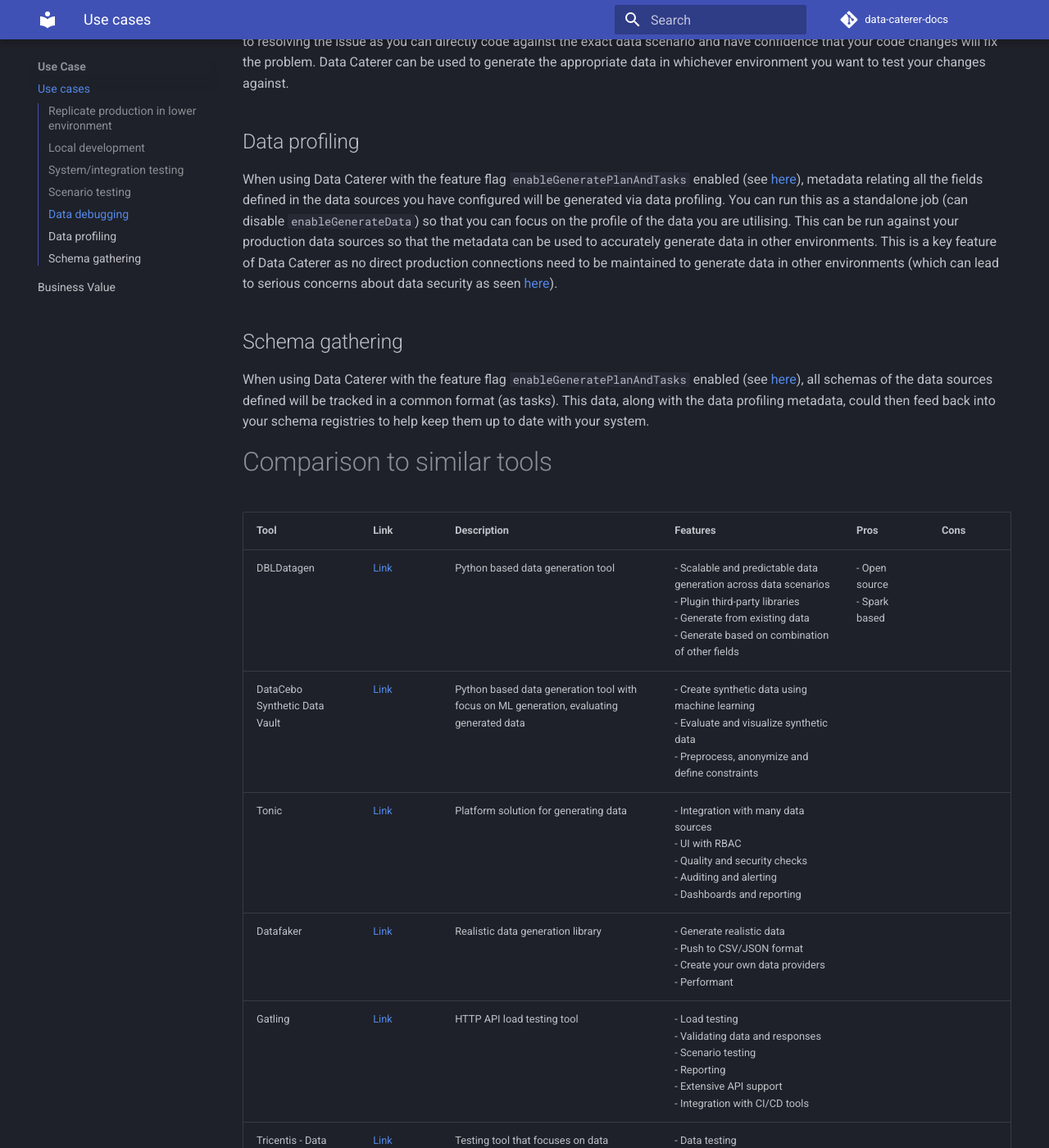
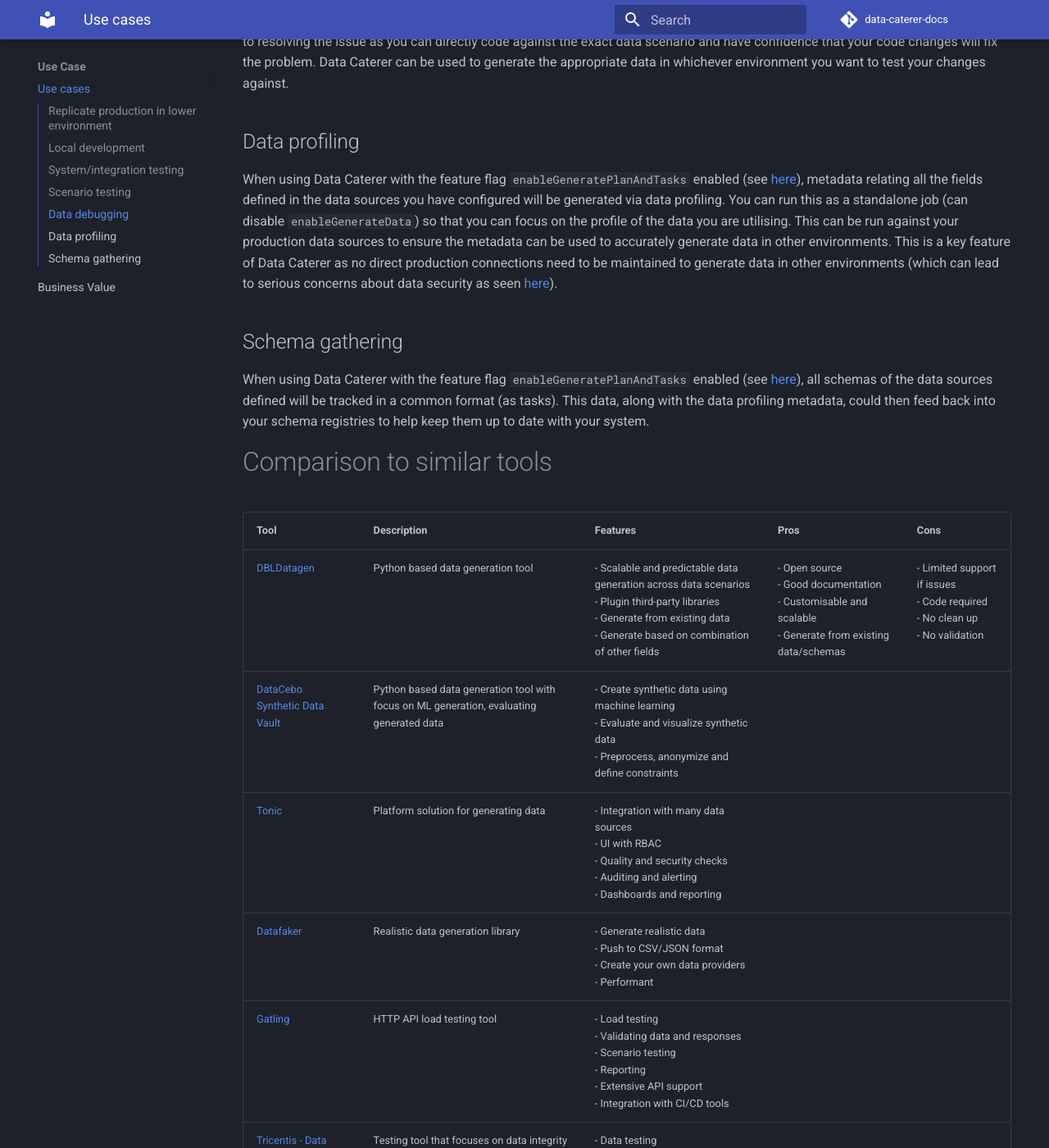
Before and after one commit to pflooky/data-caterer-docs, an MkDocs documentation site: the page built from docs/use-case/use-case.md, in a window 1280 px wide and 1400 px high, scrolled down 1695 px. Shown: the whole window at 82% size. Built offline with MkDocs 1.6.1 and Material for MkDocs 9.7.7, drawn with Linux system fonts in a browser that asks for light colours; comment, search, counter and statistics services are not loaded.

Commit message:
Remove links column for comparison with other similar tools

```diff
--- a/docs/use-case/use-case.md
+++ b/docs/use-case/use-case.md
@@ -53,12 +53,12 @@
 ## Data profiling
 
 When using Data Caterer with the feature flag `enableGeneratePlanAndTasks` enabled
-(see [here](../setup/configuration.md)), metadata relating all the fields defined in the data sources you have configured
-will be generated via data profiling. You can run this as a standalone job (can disable `enableGenerateData`) so that
-you can focus on the profile of the data you are utilising. This can be run against your production data sources so that
-the metadata can be used to accurately generate data in other environments. This is a key feature of Data Caterer as no
-direct production connections need to be maintained to generate data in other environments (which can lead to serious
-concerns about data security as seen [here](business-value.md)).
+(see [here](../setup/configuration.md)), metadata relating all the fields defined in the data sources you have
+configured will be generated via data profiling. You can run this as a standalone job (can disable `enableGenerateData`)
+so that you can focus on the profile of the data you are utilising. This can be run against your production data sources
+to ensure the metadata can be used to accurately generate data in other environments. This is a key feature of Data
+Caterer as no direct production connections need to be maintained to generate data in other environments (which can
+lead to serious concerns about data security as seen [here](business-value.md)).
 
 ## Schema gathering
 
@@ -69,12 +69,12 @@
 
 # Comparison to similar tools
 
-| Tool                          | Link                                                                                    | Description                                                                              | Features                                                                                                                                                                               | Pros                           | Cons |
-|-------------------------------|-----------------------------------------------------------------------------------------|------------------------------------------------------------------------------------------|----------------------------------------------------------------------------------------------------------------------------------------------------------------------------------------|--------------------------------|------|
-| DBLDatagen                    | [Link](https://github.com/databrickslabs/dbldatagen)                                    | Python based data generation tool                                                        | - Scalable and predictable data generation across data scenarios<br>- Plugin third-party libraries<br>- Generate from existing data<br>- Generate based on combination of other fields | - Open source<br>- Spark based |      |
-| DataCebo Synthetic Data Vault | [Link](https://docs.sdv.dev/sdv/)                                                       | Python based data generation tool with focus on ML generation, evaluating generated data | - Create synthetic data using machine learning<br>- Evaluate and visualize synthetic data<br>- Preprocess, anonymize and define constraints                                            |                                |      |
-| Tonic                         | [Link](https://www.tonic.ai/)                                                           | Platform solution for generating data                                                    | - Integration with many data sources<br>- UI with RBAC<br>- Quality and security checks<br>- Auditing and alerting<br>- Dashboards and reporting                                       |                                |      |
-| Datafaker                     | [Link](https://www.datafaker.net/documentation/getting-started/)                        | Realistic data generation library                                                        | - Generate realistic data<br>- Push to CSV/JSON format<br>- Create your own data providers<br>- Performant                                                                             |                                |      |
-| Gatling                       | [Link](https://gatling.io/)                                                             | HTTP API load testing tool                                                               | - Load testing<br>- Validating data and responses<br>- Scenario testing<br>- Reporting<br>- Extensive API support<br>- Integration with CI/CD tools                                    |                                |      |
-| Tricentis - Data integrity    | [Link](https://www.tricentis.com/products/data-integrity)                               | Testing tool that focuses on data integrity                                              | - Data testing<br>- Pre-screening data<br>- Reconciliation, profiling and report testing<br>- Support SQL DB, noSQL DB, files, API                                                     |                                |      |
-| Broadcom - Test data manager  | [Link](https://www.broadcom.com/products/software/continuous-testing/test-data-manager) | Test data provisioning tool with PII detection and reusable datasets                     | - Identify sensitive data<br>- Generate synthetic data<br>- Store and reuse existing data<br>- Create virtual copies of data                                                           |                                |      |
+| Tool                                                                                                            | Description                                                                              | Features                                                                                                                                                                               | Pros                                                                                                          | Cons                                                                               |
+|-----------------------------------------------------------------------------------------------------------------|------------------------------------------------------------------------------------------|----------------------------------------------------------------------------------------------------------------------------------------------------------------------------------------|---------------------------------------------------------------------------------------------------------------|------------------------------------------------------------------------------------|
+| [DBLDatagen](https://github.com/databrickslabs/dbldatagen)                                                      | Python based data generation tool                                                        | - Scalable and predictable data generation across data scenarios<br>- Plugin third-party libraries<br>- Generate from existing data<br>- Generate based on combination of other fields | - Open source<br>- Good documentation<br>- Customisable and scalable<br>- Generate from existing data/schemas | - Limited support if issues<br>- Code required<br>- No clean up<br>- No validation |
+| [DataCebo Synthetic Data Vault](https://docs.sdv.dev/sdv/)                                                      | Python based data generation tool with focus on ML generation, evaluating generated data | - Create synthetic data using machine learning<br>- Evaluate and visualize synthetic data<br>- Preprocess, anonymize and define constraints                                            |                                                                                                               |                                                                                    |
+| [Tonic](https://www.tonic.ai/)                                                                                  | Platform solution for generating data                                                    | - Integration with many data sources<br>- UI with RBAC<br>- Quality and security checks<br>- Auditing and alerting<br>- Dashboards and reporting                                       |                                                                                                               |                                                                                    |
+| [Datafaker](https://www.datafaker.net/documentation/getting-started/)                                           | Realistic data generation library                                                        | - Generate realistic data<br>- Push to CSV/JSON format<br>- Create your own data providers<br>- Performant                                                                             |                                                                                                               |                                                                                    |
+| [Gatling](https://gatling.io/)                                                                                  | HTTP API load testing tool                                                               | - Load testing<br>- Validating data and responses<br>- Scenario testing<br>- Reporting<br>- Extensive API support<br>- Integration with CI/CD tools                                    |                                                                                                               |                                                                                    |
+| [Tricentis - Data integrity](https://www.tricentis.com/products/data-integrity)                                 | Testing tool that focuses on data integrity                                              | - Data testing<br>- Pre-screening data<br>- Reconciliation, profiling and report testing<br>- Support SQL DB, noSQL DB, files, API                                                     |                                                                                                               |                                                                                    |
+| [Broadcom - Test data manager](https://www.broadcom.com/products/software/continuous-testing/test-data-manager) | Test data provisioning tool with PII detection and reusable datasets                     | - Identify sensitive data<br>- Generate synthetic data<br>- Store and reuse existing data<br>- Create virtual copies of data                                                           |                                                                                                               |                                                                                    |
```
Also changed, not shown: site/search/search_index.json, site/use-case/use-case/index.html, 1 other file.
